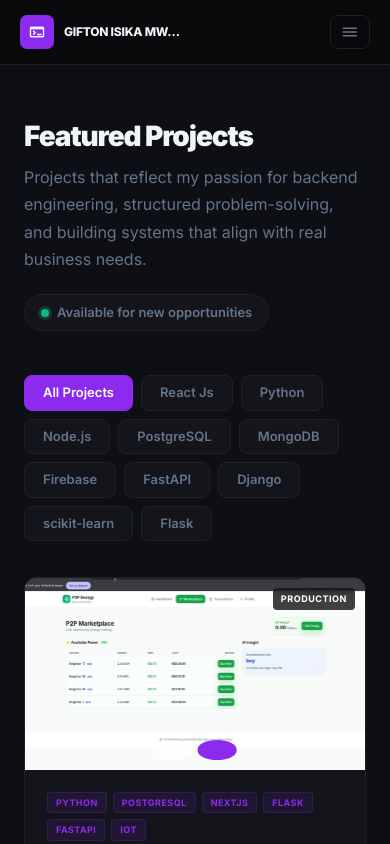
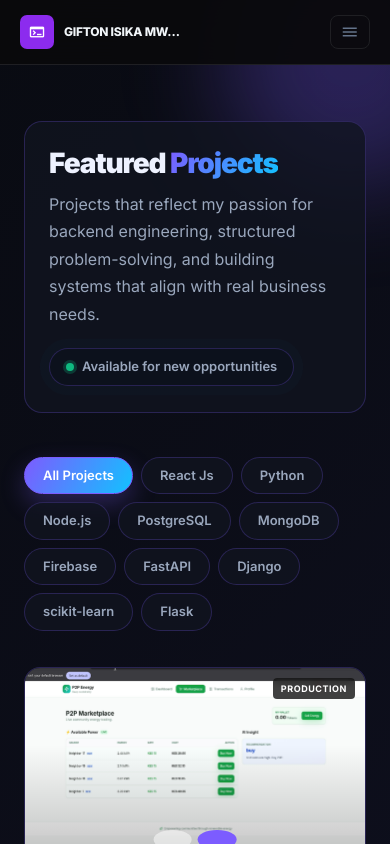
Before and after one commit to isikagifton123456789/professional-portfolio, a React (Vite) app: page /project in a window 390 px wide. Shown: the top 844 px of the page. Built offline with nearby package versions, Linux system fonts and the light colour scheme.

Commit message:
done my prfessional portfolio

```diff
--- a/src/pages/Project.jsx
+++ b/src/pages/Project.jsx
@@ -7,7 +7,8 @@ import amNexusCapitalImg from "../assets/AmNexusCapital.png";
 import verydormImg from "../assets/verydorm.png";
 import spamDetectorVideo from "../assets/sparm detector model.mp4";
 import trexCollectionImg from "../assets/ecommerce site.jpg";
-const PRIMARY = "#8c2bee";
+const PRIMARY = "#7c5cff";
+const SECONDARY = "#12c2ff";
 
 const NAV_LINKS = [
    {label: "Home",      to: "/"           },
@@ -59,16 +60,19 @@ export default function Projects() {
   }, []);
 
   const dark    = theme === "dark";
-  const bg      = dark ? "#0d0f14" : "#f7f6f8";
-  const surface = dark ? "#13151b" : "#ffffff";
-  const border  = dark ? "#1e2128" : "#e2e8f0";
-  const text    = dark ? "#f1f5f9" : "#0f172a";
-  const muted   = dark ? "#64748b" : "#64748b";
+  const bg      = dark ? "#090b12" : "#f4f7ff";
+  const surface = dark ? "rgba(17,21,32,0.8)" : "rgba(255,255,255,0.82)";
+  const border  = dark ? "rgba(124,92,255,0.24)" : "rgba(124,92,255,0.2)";
+  const text    = dark ? "#eef2ff" : "#0f172a";
+  const muted   = dark ? "#9aa7bd" : "#61708a";
+  const bgGradient = dark
+    ? "linear-gradient(135deg, #090b12 0%, #0f1020 50%, #0a1128 100%)"
+    : "linear-gradient(135deg, #eef4ff 0%, #f8fbff 50%, #eef2ff 100%)";
 
   const displayed = filter === "All Projects" ? PROJECTS : PROJECTS.filter(p => p.tags.includes(filter));
 
   return (
-    <div style={{ fontFamily: "Inter, sans-serif", backgroundColor: bg, color: text, minHeight: "100vh", width: "100%" }}>
+    <div style={{ fontFamily: "Inter, sans-serif", background: bgGradient, color: text, minHeight: "100vh", width: "100%", position: "relative", overflow: "hidden" }}>
       <style>{`
         @import url('https://fonts.googleapis.com/css2?family=Inter:wght@300;400;500;600;700;800;900&display=swap');
         @import url('https://fonts.googleapis.com/css2?family=Material+Symbols+Outlined:wght,FILL@100..700,0..1&display=swap');
@@ -76,13 +80,33 @@ export default function Projects() {
         *, *::before, *::after { box-sizing: border-box; margin: 0; padding: 0; }
         html, body, #root { width: 100%; min-height: 100vh; }
         @keyframes ping { 75%,100%{transform:scale(2);opacity:0} }
-        .proj-card { transition: transform 0.2s, border-color 0.2s; }
-        .proj-card:hover { transform: translateY(-4px); border-color: ${PRIMARY} !important; }
+        @keyframes float { 0% { transform: translateY(0px); } 50% { transform: translateY(-12px); } 100% { transform: translateY(0px); } }
+        @keyframes fadeUp { from { opacity: 0; transform: translateY(18px); } to { opacity: 1; transform: translateY(0); } }
+        @keyframes pulseGlow { 0%,100% { box-shadow: 0 0 0 0 rgba(18,194,255,0.2); } 50% { box-shadow: 0 0 0 10px rgba(18,194,255,0); } }
+        @keyframes shimmer { 0% { transform: translateX(-130%); } 100% { transform: translateX(140%); } }
+        .bg-orb { position: absolute; border-radius: 9999px; filter: blur(48px); pointer-events: none; z-index: 0; }
+        .proj-card { transition: transform 0.3s ease, border-color 0.25s ease, box-shadow 0.25s ease; backdrop-filter: blur(10px); animation: fadeUp 0.55s ease both; }
+        .proj-card:hover { transform: translateY(-6px) scale(1.01); border-color: ${PRIMARY} !important; box-shadow: 0 16px 34px rgba(10, 14, 28, 0.22); }
         .proj-card:hover .card-title { color: ${PRIMARY}; }
-        .filter-btn:hover { border-color: ${PRIMARY} !important; color: ${PRIMARY} !important; }
+        .proj-card .media { transition: transform 0.45s ease; }
+        .proj-card:hover .media { transform: scale(1.06); }
+        .filter-btn:hover { border-color: ${PRIMARY} !important; color: ${PRIMARY} !important; transform: translateY(-1px); }
         .footer-a { text-decoration: none; transition: color 0.18s; }
         .footer-a:hover { color: ${PRIMARY} !important; }
+        .hero-chip { animation: pulseGlow 2.6s infinite; }
+        .hero-title-accent { background: linear-gradient(120deg, ${PRIMARY}, ${SECONDARY}); -webkit-background-clip: text; background-clip: text; color: transparent; }
+        .shimmer { position: relative; overflow: hidden; }
+        .shimmer::after { content: ""; position: absolute; top: 0; left: 0; width: 45%; height: 100%; background: linear-gradient(110deg, transparent, rgba(255,255,255,0.24), transparent); animation: shimmer 2.8s infinite; }
       `}</style>
+
+      <div
+        className="bg-orb"
+        style={{ width: 260, height: 260, top: -70, right: -90, background: "rgba(124,92,255,0.28)", animation: "float 6s ease-in-out infinite" }}
+      />
+      <div
+        className="bg-orb"
+        style={{ width: 210, height: 210, bottom: 120, left: -80, background: "rgba(18,194,255,0.22)", animation: "float 7.5s ease-in-out infinite" }}
+      />
 
       <Navbar
         logo={{ text:"GIFTON ISIKA MWANGE", icon: "terminal" }}
@@ -93,15 +117,15 @@ export default function Projects() {
         onThemeToggle={() => setTheme(t => t === "dark" ? "light" : "dark")}
       />
 
-      <main style={{ maxWidth: 1200, margin: "0 auto", padding: "56px 24px 80px" }}>
+      <main style={{ maxWidth: 1200, margin: "0 auto", padding: "56px 24px 80px", position: "relative", zIndex: 1 }}>
 
         {/* Header */}
-        <div style={{ display: "flex", flexWrap: "wrap", alignItems: "flex-end", justifyContent: "space-between", gap: 20, marginBottom: 44 }}>
+        <div style={{ display: "flex", flexWrap: "wrap", alignItems: "flex-end", justifyContent: "space-between", gap: 20, marginBottom: 44, background: surface, border: `1px solid ${border}`, borderRadius: 18, padding: "26px 24px" }}>
           <div style={{ maxWidth: 600 }}>
-            <h1 style={{ fontSize: "clamp(28px,5vw,48px)", fontWeight: 900, letterSpacing: "-0.04em", marginBottom: 12 }}>Featured Projects</h1>
+            <h1 style={{ fontSize: "clamp(28px,5vw,48px)", fontWeight: 900, letterSpacing: "-0.04em", marginBottom: 12 }}>Featured <span className="hero-title-accent">Projects</span></h1>
             <p style={{ fontSize: 16, color: muted, lineHeight: 1.72 }}>Projects that reflect my passion for backend engineering, structured problem-solving, and building systems that align with real business needs.</p>
           </div>
-          <div style={{ display: "flex", alignItems: "center", gap: 8, fontSize: 13, fontWeight: 600, color: muted, backgroundColor: surface, padding: "8px 16px", borderRadius: 9999, border: `1px solid ${border}`, whiteSpace: "nowrap" }}>
+          <div className="hero-chip" style={{ display: "flex", alignItems: "center", gap: 8, fontSize: 13, fontWeight: 600, color: muted, backgroundColor: dark ? "rgba(13,18,30,0.85)" : "rgba(255,255,255,0.85)", padding: "8px 16px", borderRadius: 9999, border: `1px solid ${border}`, whiteSpace: "nowrap" }}>
             <span style={{ position: "relative", display: "inline-flex", width: 8, height: 8 }}>
               <span style={{ position: "absolute", inset: 0, borderRadius: "50%", backgroundColor: "#10b981", animation: "ping 1.4s infinite" }} />
               <span style={{ width: 8, height: 8, borderRadius: "50%", backgroundColor: "#10b981", display: "inline-block" }} />
@@ -114,7 +138,7 @@ export default function Projects() {
         <div style={{ display: "flex", flexWrap: "wrap", gap: 8, marginBottom: 36 }}>
           {FILTERS.map(f => (
             <button key={f} className="filter-btn" onClick={() => setFilter(f)}
-              style={{ padding: "7px 18px", fontSize: 13, fontWeight: 600, borderRadius: 8, border: `1px solid ${f === filter ? PRIMARY : border}`, backgroundColor: f === filter ? PRIMARY : surface, color: f === filter ? "#fff" : muted, cursor: "pointer", transition: "all 0.18s" }}>
+              style={{ padding: "8px 18px", fontSize: 13, fontWeight: 600, borderRadius: 9999, border: `1px solid ${f === filter ? PRIMARY : border}`, background: f === filter ? `linear-gradient(120deg, ${PRIMARY}, ${SECONDARY})` : surface, color: f === filter ? "#fff" : muted, cursor: "pointer", transition: "all 0.2s", boxShadow: f === filter ? "0 10px 24px rgba(124,92,255,0.28)" : "none" }}>
               {f}
             </button>
           ))}
@@ -122,17 +146,18 @@ export default function Projects() {
 
         {/* Grid */}
         <div style={{ display: "grid", gridTemplateColumns: "repeat(auto-fill, minmax(340px, 1fr))", gap: 24 }}>
-          {displayed.map(({ tags, title, desc, image, images, badge, live, github, mediaType }) => {
+          {displayed.map(({ tags, title, desc, image, images, badge, live, github, mediaType }, idx) => {
             const hasMultipleImages = images && images.length > 1;
             const currentImageIndex = imageIndices[title] || 0;
             const currentImage = images ? images[currentImageIndex] : image;
             return (
             <div key={title} className="proj-card"
-              style={{ display: "flex", flexDirection: "column", backgroundColor: surface, borderRadius: 12, border: `1px solid ${border}`, overflow: "hidden" }}>
+              style={{ display: "flex", flexDirection: "column", backgroundColor: surface, borderRadius: 16, border: `1px solid ${border}`, overflow: "hidden", animationDelay: `${idx * 90}ms` }}>
               <div style={{ position: "relative", aspectRatio: "16/9", overflow: "hidden" }}>
                 {mediaType === "video" ? (
                   <video
                     src={image}
+                    className="media"
                     style={{ width: "100%", height: "100%", objectFit: "cover" }}
                     autoPlay
                     muted
@@ -141,8 +166,9 @@ export default function Projects() {
                     preload="metadata"
                   />
                 ) : (
-                  <img src={currentImage} alt={title} style={{ width: "100%", height: "100%", objectFit: "cover" }} />
+                  <img src={currentImage} alt={title} className="media" style={{ width: "100%", height: "100%", objectFit: "cover" }} />
                 )}
+                <div style={{ position: "absolute", inset: 0, background: "linear-gradient(to top, rgba(0,0,0,0.24), transparent 60%)", pointerEvents: "none" }} />
                 {badge && <span style={{ position: "absolute", top: 10, right: 10, backgroundColor: "rgba(0,0,0,0.75)", backdropFilter: "blur(4px)", color: "#fff", fontSize: 9, fontWeight: 700, padding: "4px 8px", borderRadius: 4, textTransform: "uppercase", letterSpacing: "0.06em" }}>{badge}</span>}
                 {hasMultipleImages && (
                   <div style={{ position: "absolute", bottom: 10, left: "50%", transform: "translateX(-50%)", display: "flex", gap: 6 }}>
@@ -178,7 +204,7 @@ export default function Projects() {
       rel="noopener noreferrer"
       style={{ flex: 1, textDecoration: "none" }}
     >
-      <button
+      <button className="shimmer"
         style={{
           width: "100%",
           display: "flex",
@@ -189,7 +215,7 @@ export default function Projects() {
           fontWeight: 700,
           padding: "9px",
           borderRadius: 7,
-          backgroundColor: PRIMARY,
+          background: `linear-gradient(120deg, ${PRIMARY}, ${SECONDARY})`,
           color: "#fff",
           border: "none",
           cursor: "pointer"
@@ -265,7 +291,7 @@ export default function Projects() {
   </button>
 </a>
             <button onClick={() => navigate("/experience")}
-              style={{ display: "flex", alignItems: "center", gap: 8, padding: "11px 26px", borderRadius: 8, backgroundColor: PRIMARY, color: "#fff", fontWeight: 700, border: "none", cursor: "pointer", fontSize: 14 }}>
+              style={{ display: "flex", alignItems: "center", gap: 8, padding: "11px 26px", borderRadius: 8, background: `linear-gradient(120deg, ${PRIMARY}, ${SECONDARY})`, color: "#fff", fontWeight: 700, border: "none", cursor: "pointer", fontSize: 14, boxShadow: "0 10px 28px rgba(80,125,255,0.26)" }}>
               View Experience <span className="material-symbols-outlined">arrow_forward</span>
             </button>
           </div>
```
